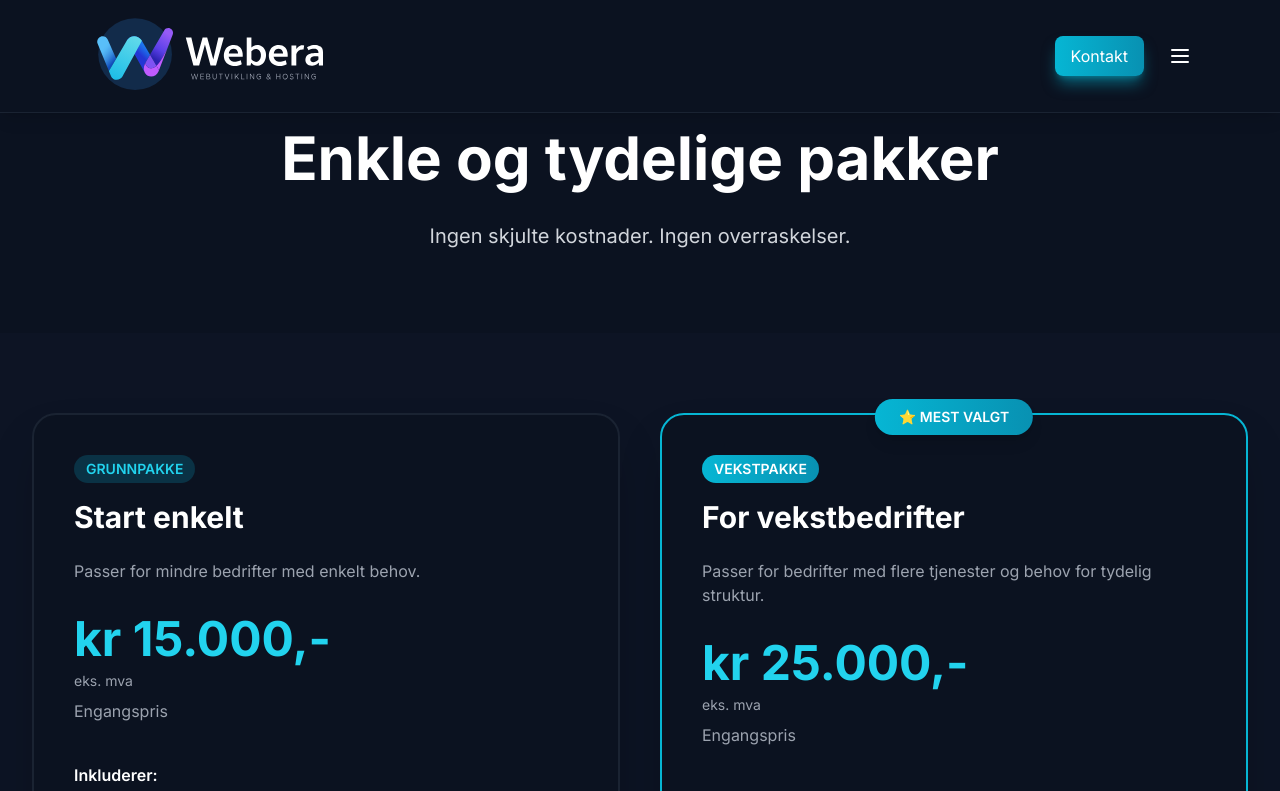
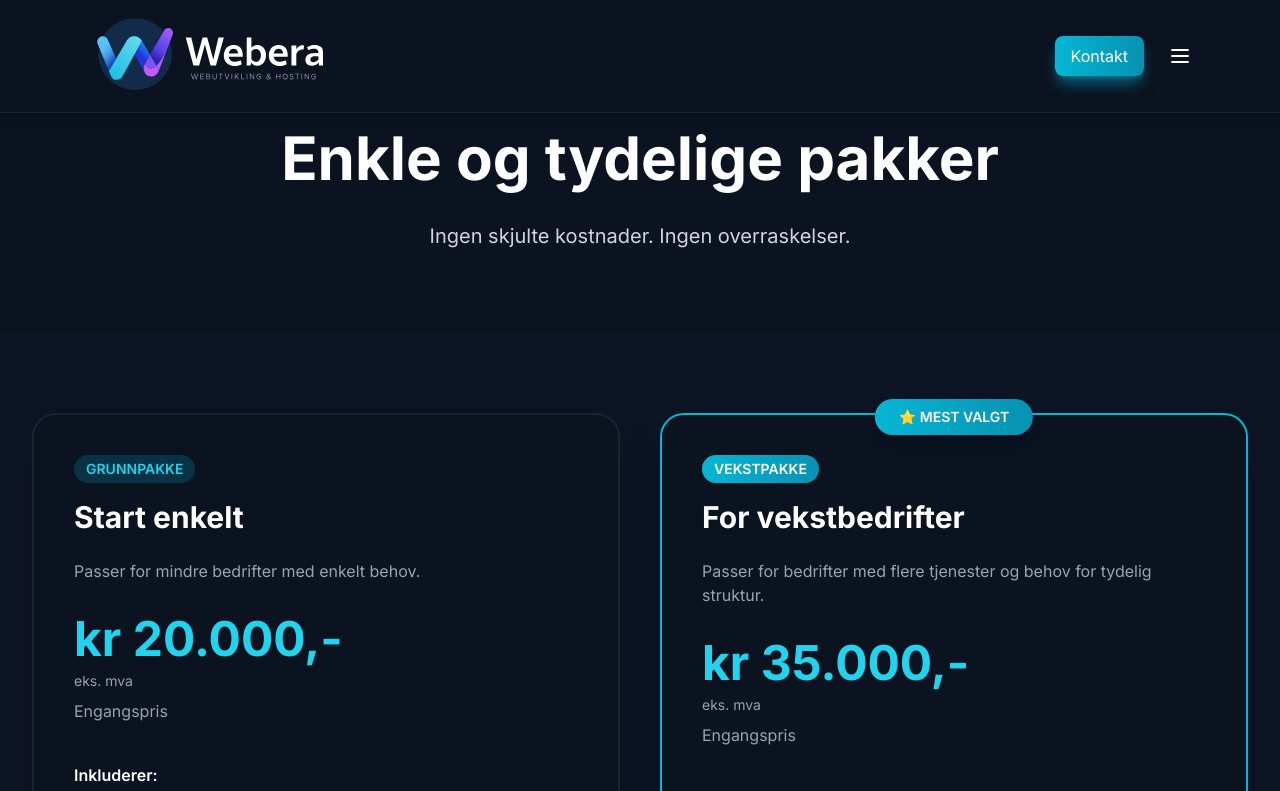
Before and after one commit to kiropraktisksenter/Webera, a Next.js app: page /priser in a window 1280 px wide. Shown: the top 791 px of the page. Built offline with nearby package versions, Linux system fonts and the light colour scheme.

Commit message:
Oppdater priser: Grunnpakke 20.000, Vekstpakke 35.000
- Grunnpakke: 15.000 → 20.000 eks. mva
- Vekstpakke: 25.000 → 35.000 eks. mva
- Oppdatert meta-beskrivelser
- Justert priseksempler i guide

Co-Authored-By: Claude Opus 4.5 <noreply@anthropic.com>

```diff
--- a/app/guider/hva-koster-en-nettside/page.tsx
+++ b/app/guider/hva-koster-en-nettside/page.tsx
@@ -71,7 +71,7 @@ export default function GuideHvaKoster() {
                   </div>
                   <div>
                     <div className="text-white font-semibold">Enkel nettside</div>
-                    <div className="text-cyan-400 text-lg">15 000–25 000 kr</div>
+                    <div className="text-cyan-400 text-lg">20 000–35 000 kr</div>
                   </div>
                 </div>
                 <div className="flex items-center gap-4">
@@ -80,7 +80,7 @@ export default function GuideHvaKoster() {
                   </div>
                   <div>
                     <div className="text-white font-semibold">Mer gjennomarbeidet løsning</div>
-                    <div className="text-cyan-400 text-lg">25 000–45 000 kr</div>
+                    <div className="text-cyan-400 text-lg">35 000–50 000 kr</div>
                   </div>
                 </div>
                 <div className="flex items-center gap-4">
--- a/app/layout.tsx
+++ b/app/layout.tsx
@@ -9,7 +9,7 @@ const inter = Inter({
 
 export const metadata: Metadata = {
   title: "Webera - Profesjonelle nettsider til fast pris | For små og mellomstore bedrifter",
-  description: "Et lite, spesialisert webbyrå i Tønsberg. Vi leverer moderne nettsider med fokus på struktur, design og langsiktig kvalitet. Etablering fra kr 15.000,-, hosting fra kr 599,- per måned.",
+  description: "Et lite, spesialisert webbyrå i Tønsberg. Vi leverer moderne nettsider med fokus på struktur, design og langsiktig kvalitet. Etablering fra kr 20.000,-, hosting fra kr 599,- per måned.",
   keywords: "nettsider fast pris, webbyrå små bedrifter, nettside til fast pris, webbyrå Tønsberg, profesjonelle nettsider, webutvikling, webdesign, hosting inkludert, nettsider for små bedrifter",
   authors: [{ name: "Webera" }],
   creator: "Webera",
@@ -20,7 +20,7 @@ export const metadata: Metadata = {
   },
   openGraph: {
     title: "Webera - Profesjonelle nettsider til fast pris | For små og mellomstore bedrifter",
-    description: "Et lite, spesialisert webbyrå i Tønsberg. Etablering fra kr 15.000,-, hosting fra kr 599,- per måned.",
+    description: "Et lite, spesialisert webbyrå i Tønsberg. Etablering fra kr 20.000,-, hosting fra kr 599,- per måned.",
     url: 'https://webera.no',
     siteName: 'Webera',
     locale: 'nb_NO',
@@ -37,7 +37,7 @@ export const metadata: Metadata = {
   twitter: {
     card: 'summary_large_image',
     title: "Webera - Profesjonelle nettsider til fast pris",
-    description: "For små og mellomstore bedrifter. Etablering fra kr 15.000,-, hosting fra kr 599,- per måned.",
+    description: "For små og mellomstore bedrifter. Etablering fra kr 20.000,-, hosting fra kr 599,- per måned.",
     images: ['/images/Webera Logo.png'],
   },
   robots: {
--- a/app/priser/page.tsx
+++ b/app/priser/page.tsx
@@ -79,7 +79,7 @@ export default function Priser() {
               <p className="text-gray-400 mb-8">Passer for mindre bedrifter med enkelt behov.</p>
 
               <div className="text-5xl font-bold text-cyan-400 mb-2">
-                kr 15.000,-
+                kr 20.000,-
               </div>
               <p className="text-sm text-gray-400 mb-2">eks. mva</p>
               <p className="text-gray-400 mb-10">Engangspris</p>
@@ -119,7 +119,7 @@ export default function Priser() {
               <p className="text-gray-400 mb-8">Passer for bedrifter med flere tjenester og behov for tydelig struktur.</p>
 
               <div className="text-5xl font-bold text-cyan-400 mb-2">
-                kr 25.000,-
+                kr 35.000,-
               </div>
               <p className="text-sm text-gray-400 mb-2">eks. mva</p>
               <p className="text-gray-400 mb-10">Engangspris</p>
```
